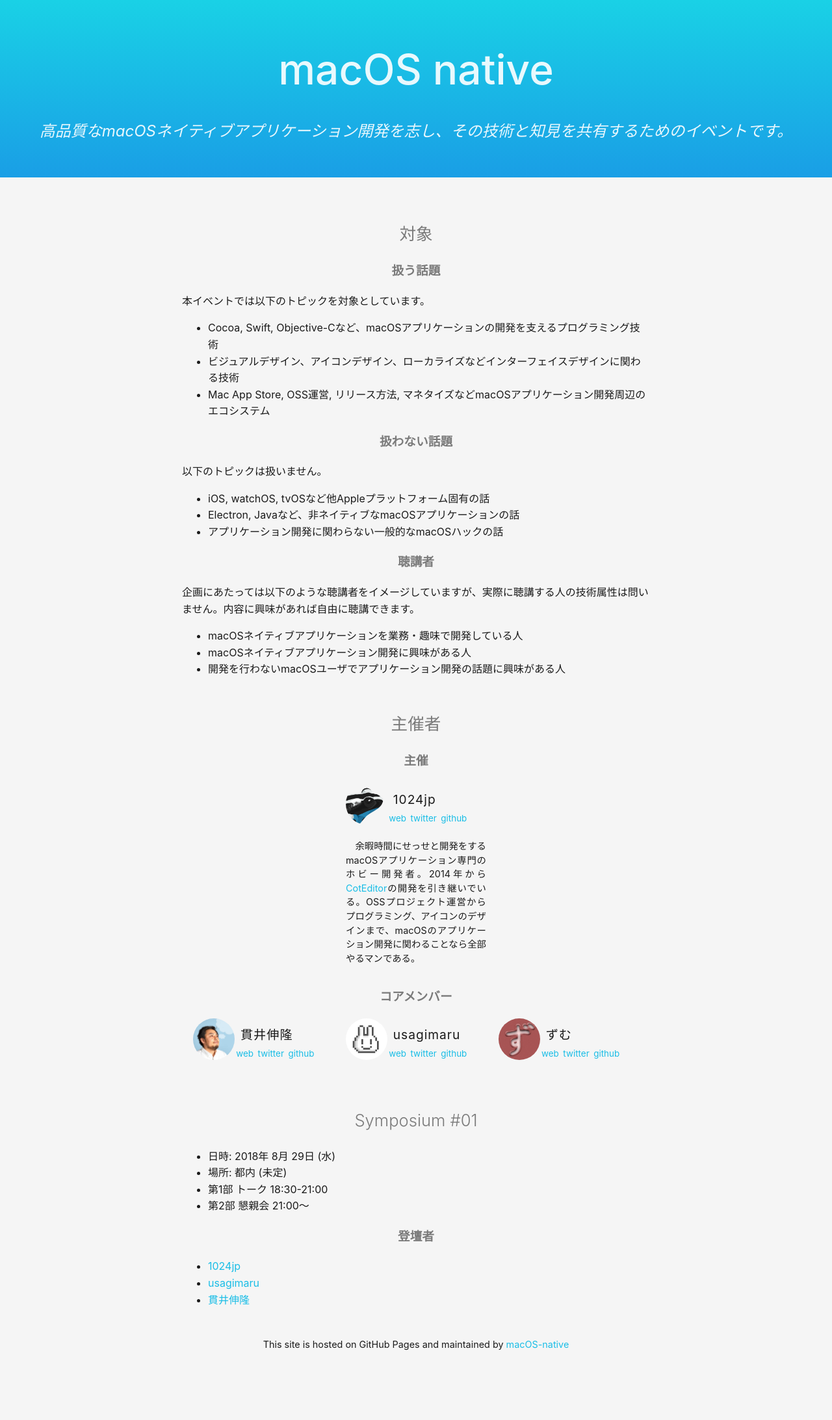
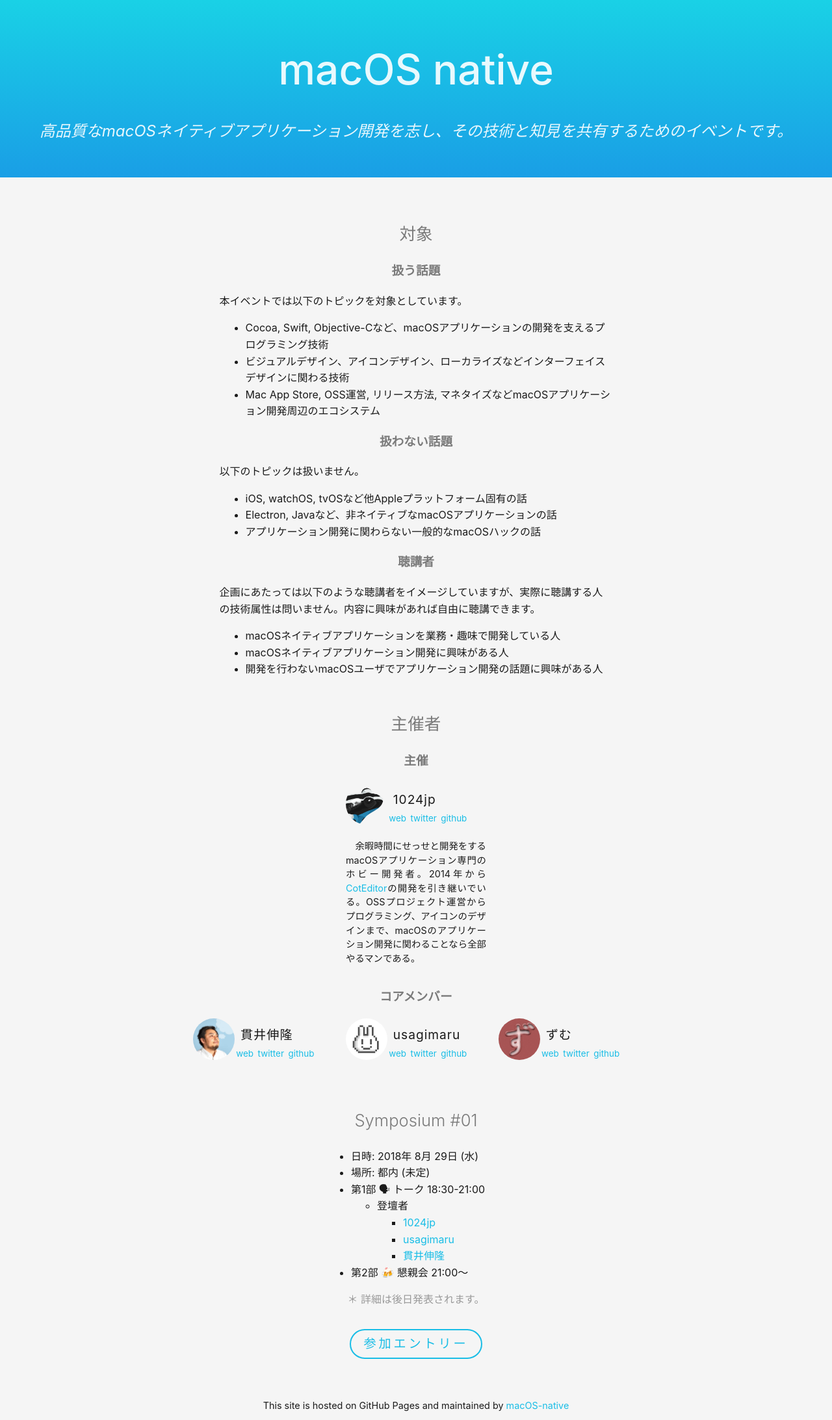
Before and after one commit to macOS-native/macos-native.github.io, a Jekyll site: the page built from index.md, in a window 1280 px wide. Shown: the whole page at 65% size. Built offline with Jekyll 4.4.1, drawn with Linux system fonts in a browser that asks for light colours; before the commit the page ends 2091 px from its top, so only the background shows below that.

Commit message:
Add entry link

```diff
--- a/assets/css/style.css
+++ b/assets/css/style.css
@@ -60,6 +60,11 @@ main h3 {
 
     text-align: center;
 }
+main > ul,
+main > p {
+    margin-left: 8%;
+    margin-right: 8%;
+}
 
 
 /* footer */
@@ -71,6 +76,7 @@ footer {
 
 
 /* profile */
+
 div {
     width: 100%;
     text-align: center;
@@ -117,3 +123,33 @@ div {
     text-align: justify;
     line-height: 1.5;
 }
+
+
+/* event */
+
+ul.event {
+    width: 15em;
+    margin-left: auto;
+    margin-right: auto;
+}
+ul.event + p {
+    text-align: center;
+    color: hsl(0, 0%, 60%);
+}
+
+.register {
+    text-align: center;
+    margin: 2em auto;
+}
+.register a {
+    font-size: 120%;
+    letter-spacing: 0.2em;
+    line-height: 1;
+
+    display: inline-block;
+    border: 2px solid hsl(192, 80%, 50%);
+    margin-left: auto !important;
+    margin-right: auto !important;
+    border-radius: 1.2em;
+    padding: 0.6em 1em;
+}
--- a/index.md
+++ b/index.md
@@ -55,11 +55,16 @@ title: macOS native
 
 - 日時: 2018年 8月 29日 (水)
 - 場所: 都内 (未定)
-- 第1部 トーク 18:30-21:00
-- 第2部 懇親会 21:00〜
+- 第1部 🗣 トーク 18:30-21:00
+    - 登壇者
+        - [1024jp](http://wolfrosch.com)
+        - [usagimaru](https://interactionmania.com)
+        - [貫井伸隆](http://nobtaka.com)
+- 第2部 🍻 懇親会 21:00〜
+{:.event}
 
-### 登壇者
+＊ 詳細は後日発表されます。
 
-- [1024jp](http://wolfrosch.com)
-- [usagimaru](https://interactionmania.com)
-- [貫井伸隆](http://nobtaka.com)
+
+[参加エントリー](https://macos-native.connpass.com/event/93015/)
+{:.register}
```
